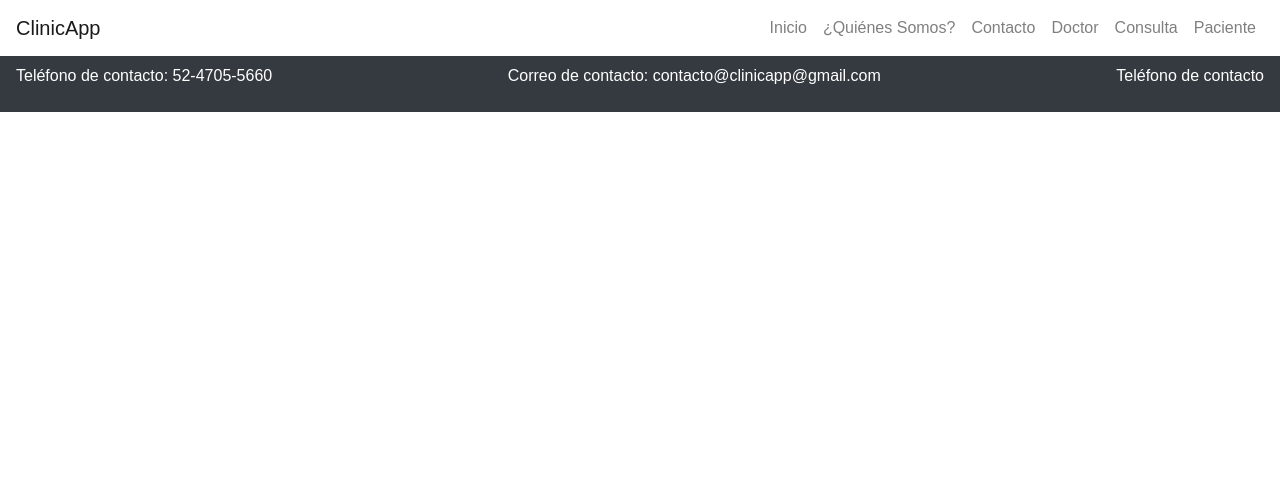
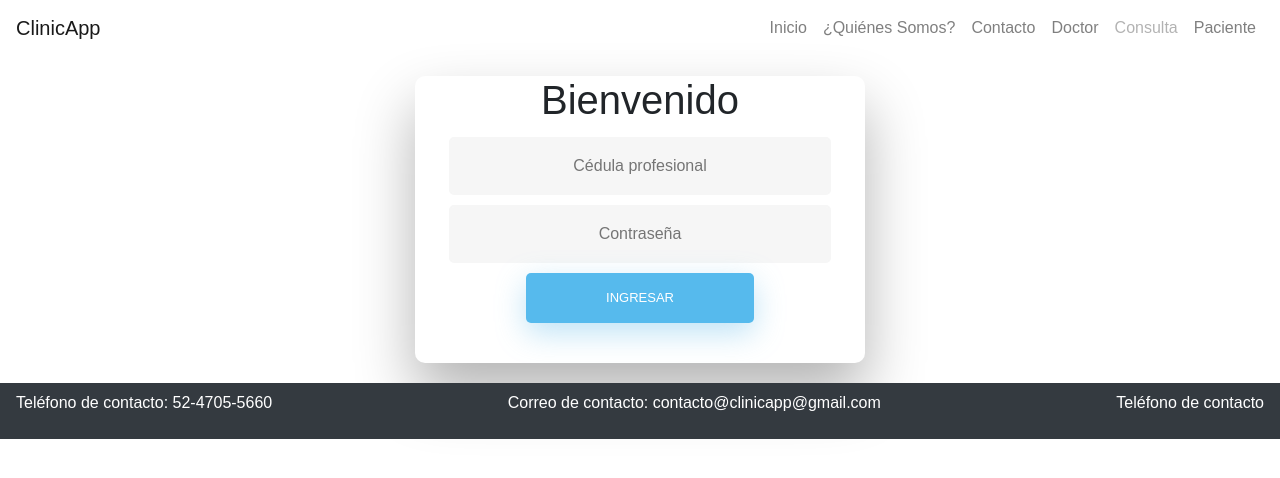
Before and after one commit to VictorGarMar7191/clinica, a React (Create React App) app: page /login-doctor in a window 1280 px wide. Shown: the top 478 px of the page. Built offline with nearby package versions, Linux system fonts and the light colour scheme.

Commit message:
login médico

```diff
--- a/src/App.js
+++ b/src/App.js
@@ -8,6 +8,7 @@ import LogInPacient from "./containers/LonInPacient/LogInPacient";
 import DoctorContainer from './containers/DoctorContainer/DoctorContainer';
 import PacientCard from "./containers/PacientCard/PacientCard";
 import ConsultForm from "./components/consultForm/consultForm";
+import LogInMedContainer from './containers/LogInMedContainer/LogInMedContainer'
 
 function App() {
   return (
@@ -17,6 +18,7 @@ function App() {
         <Route exact path="/inicio" component={Landing} />
         <Route exact path="/log-in-pac" component={LogInPacient} />
         <Route exact path="/register-doctor" component={DoctorContainer} />
+        <Route exact path="/login-doctor" component={LogInMedContainer} />
         <Route exact path="/Consulta" component={ConsultForm} />
         <Route exact path="/paciente1" component={PacientCard} />
         </Switch>
--- /dev/null
+++ b/src/components/LoginMedico/LoginMedico.css
@@ -0,0 +1,271 @@
+html {
+    background-color: white;
+}
+
+body {
+    font-family: "Poppins", sans-serif;
+    height: 100vh;
+}
+
+a {
+    color: #92badd;
+    display: inline-block;
+    text-decoration: none;
+    font-weight: 400;
+}
+
+h2 {
+    text-align: center;
+    font-size: 16px;
+    font-weight: 600;
+    text-transform: uppercase;
+    display: inline-block;
+    margin: 40px 8px 10px 8px;
+    color: #cccccc;
+}
+
+.wrapper {
+    display: flex;
+    align-items: center;
+    flex-direction: column;
+    justify-content: center;
+    width: 100%;
+    min-height: 100%;
+    padding: 20px;
+}
+
+#formContent {
+    -webkit-border-radius: 10px 10px 10px 10px;
+    border-radius: 10px 10px 10px 10px;
+    background: #fff;
+    padding: 30px;
+    width: 90%;
+    max-width: 450px;
+    position: relative;
+    padding: 0px;
+    -webkit-box-shadow: 0 30px 60px 0 rgba(0, 0, 0, 0.3);
+    box-shadow: 0 30px 60px 0 rgba(0, 0, 0, 0.3);
+    text-align: center;
+}
+
+#formFooter {
+    background-color: #f6f6f6;
+    border-top: 1px solid #dce8f1;
+    padding: 25px;
+    text-align: center;
+    -webkit-border-radius: 0 0 10px 10px;
+    border-radius: 0 0 10px 10px;
+}
+
+h2.inactive {
+    color: #cccccc;
+}
+
+h2.active {
+    color: #0d0d0d;
+    border-bottom: 2px solid #5fbae9;
+}
+
+button[type=button],
+input[type=button],
+input[type=submit],
+input[type=reset] {
+    background-color: #56baed;
+    border: none;
+    color: white;
+    padding: 15px 80px;
+    text-align: center;
+    text-decoration: none;
+    display: inline-block;
+    text-transform: uppercase;
+    font-size: 13px;
+    -webkit-box-shadow: 0 10px 30px 0 rgba(95, 186, 233, 0.4);
+    box-shadow: 0 10px 30px 0 rgba(95, 186, 233, 0.4);
+    -webkit-border-radius: 5px 5px 5px 5px;
+    border-radius: 5px 5px 5px 5px;
+    margin: 5px 20px 40px 20px;
+    -webkit-transition: all 0.3s ease-in-out;
+    -moz-transition: all 0.3s ease-in-out;
+    -ms-transition: all 0.3s ease-in-out;
+    -o-transition: all 0.3s ease-in-out;
+    transition: all 0.3s ease-in-out;
+}
+button[type=button]:hover,
+input[type=button]:hover,
+input[type=submit]:hover,
+input[type=reset]:hover {
+    background-color: #39ace7;
+}
+
+button[type=button]:active,
+input[type=button]:active,
+input[type=submit]:active,
+input[type=reset]:active {
+    -moz-transform: scale(0.95);
+    -webkit-transform: scale(0.95);
+    -o-transform: scale(0.95);
+    -ms-transform: scale(0.95);
+    transform: scale(0.95);
+}
+
+input[type=password]{
+    background-color: #f6f6f6;
+    border: none;
+    color: #0d0d0d;
+    padding: 15px 32px;
+    text-align: center;
+    text-decoration: none;
+    display: inline-block;
+    font-size: 16px;
+    margin: 5px;
+    width: 85%;
+    border: 2px solid #f6f6f6;
+    -webkit-transition: all 0.5s ease-in-out;
+    -moz-transition: all 0.5s ease-in-out;
+    -ms-transition: all 0.5s ease-in-out;
+    -o-transition: all 0.5s ease-in-out;
+    transition: all 0.5s ease-in-out;
+    -webkit-border-radius: 5px 5px 5px 5px;
+    border-radius: 5px 5px 5px 5px;
+}
+
+input[type=text]:focus {
+    background-color: #fff;
+    border-bottom: 2px solid #5fbae9;
+}
+
+input[type=password]:focus {
+    background-color: #fff;
+    border-bottom: 2px solid #5fbae9;
+}
+
+input[type=text]:placeholder {
+    color: #cccccc;
+}
+
+input[type=password]:placeholder {
+    color: #cccccc;
+}
+
+
+.fadeInDown {
+    -webkit-animation-name: fadeInDown;
+    animation-name: fadeInDown;
+    -webkit-animation-duration: 1s;
+    animation-duration: 1s;
+    -webkit-animation-fill-mode: both;
+    animation-fill-mode: both;
+}
+
+@-webkit-keyframes fadeInDown {
+    0% {
+        opacity: 0;
+        -webkit-transform: translate3d(0, -100%, 0);
+        transform: translate3d(0, -100%, 0);
+    }
+    100% {
+        opacity: 1;
+        -webkit-transform: none;
+        transform: none;
+    }
+}
+
+@keyframes fadeInDown {
+    0% {
+        opacity: 0;
+        -webkit-transform: translate3d(0, -100%, 0);
+        transform: translate3d(0, -100%, 0);
+    }
+    100% {
+        opacity: 1;
+        -webkit-transform: none;
+        transform: none;
+    }
+}
+
+@-webkit-keyframes fadeIn {
+    from {
+        opacity: 0;
+    }
+    to {
+        opacity: 1;
+    }
+}
+
+@-moz-keyframes fadeIn {
+    from {
+        opacity: 0;
+    }
+    to {
+        opacity: 1;
+    }
+}
+
+@keyframes fadeIn {
+    from {
+        opacity: 0;
+    }
+    to {
+        opacity: 1;
+    }
+}
+
+.fadeIn {
+    opacity: 0;
+    -webkit-animation: fadeIn ease-in 1;
+    -moz-animation: fadeIn ease-in 1;
+    animation: fadeIn ease-in 1;
+    -webkit-animation-fill-mode: forwards;
+    -moz-animation-fill-mode: forwards;
+    animation-fill-mode: forwards;
+    -webkit-animation-duration: 1s;
+    -moz-animation-duration: 1s;
+    animation-duration: 1s;
+}
+
+.fadeIn.first {
+    -webkit-animation-delay: 0.4s;
+    -moz-animation-delay: 0.4s;
+    animation-delay: 0.4s;
+}
+
+.fadeIn.second {
+    -webkit-animation-delay: 0.6s;
+    -moz-animation-delay: 0.6s;
+    animation-delay: 0.6s;
+}
+
+.fadeIn.third {
+    -webkit-animation-delay: 0.8s;
+    -moz-animation-delay: 0.8s;
+    animation-delay: 0.8s;
+}
+
+.fadeIn.fourth {
+    -webkit-animation-delay: 1s;
+    -moz-animation-delay: 1s;
+    animation-delay: 1s;
+}
+
+.underlineHover:after {
+    display: block;
+    left: 0;
+    bottom: -10px;
+    width: 0;
+    height: 2px;
+    background-color: #56baed;
+    content: "";
+    transition: width 0.2s;
+}
+
+.underlineHover:hover {
+    color: #0d0d0d;
+}
+
+.underlineHover:hover:after {
+    width: 100%;
+}
+
+*:focus {
+    outline: none;
+}
--- /dev/null
+++ b/src/components/LoginMedico/LoginMedico.js
@@ -0,0 +1,81 @@
+import React, { useState } from 'react'
+import { useHistory } from 'react-router-dom';
+import { Link } from 'react-router-dom'
+import './LoginMedico.css'
+import axios from 'axios';
+
+const LoginMedico = () => {
+
+    const PROJECT = 'clinicapp-3b040';
+
+    const [cedula, setCedula] = useState('');
+    const [password, setPassword] = useState('');
+    const history = useHistory();
+
+    const handleCedula = (e) => {
+        setCedula(e.target.value);
+    }
+
+    const handlePassword = (e) => {
+        setPassword(e.target.value);
+    }
+
+    const consultMed = () => {
+        axios.get(`https://${PROJECT}.firebaseio.com/registro-medicos.json`)
+            .then(({ data }) => {
+                const arrayCedulas = Object.keys(data).map((key) => data[key].cedula)
+                for (let i = 0; i < arrayCedulas.length; i++) {
+                    // Se busca si existe el número de cédula
+                    if (arrayCedulas[i] === cedula) {
+                        // Se busca si está bien la contraseña
+                        const arrayPassword = Object.keys(data).map((key) => data[key].password)
+                        for (let i = 0; i < arrayPassword.length; i++) {
+                            if (arrayPassword[i] === password) {
+                                // Si ambos datos concuerdan, se redirige a otra parte
+                                window.location.href = '/Consulta';
+                                console.log("Exitoso")
+                            } else {
+                                alert("Contraseña incorrecta")
+                            }
+                        }
+                    } else {
+                        alert(`El número de cédula ${cedula} no fue encontrado`)
+                    }
+                }
+            });
+    }
+
+    return (
+        <div>
+            <div className="wrapper fadeInDown">
+                <div id="formContent">
+                    <div className="fadeIn first">
+                        <h1>Bienvenido</h1>
+                    </div>
+
+                    <input
+                        onChange={handleCedula}
+                        type="text"
+                        id="cedula"
+                        className="fadeIn second"
+                        name="login"
+                        placeholder="Cédula profesional"
+                        value={cedula}
+                    />
+                    <input
+                        onChange={handlePassword}
+                        type="password"
+                        id="contrasenia"
+                        className="fadeIn third"
+                        name="login"
+                        placeholder="Contraseña"
+                        value={password}
+                    />
+                    <button onClick={() => consultMed()} type="button" className="fadeIn fourth">Ingresar</button>
+                </div>
+            </div>
+        </div>
+    )
+}
+
+export default LoginMedico
--- a/src/components/navbar/navbar.js
+++ b/src/components/navbar/navbar.js
@@ -17,7 +17,7 @@ const Navbar = () => {
                 <NavLink className="nav-link" activeClassName="disabled" to="/Quienes">¿Quiénes Somos?</NavLink>
                 <NavLink className="nav-link" activeClassName="disabled" to="/Contacto">Contacto</NavLink>
                 <NavLink className="nav-link" activeClassName="disabled" to="/register-doctor">Doctor</NavLink>
-                <NavLink className="nav-link" activeClassName="disabled" to="/Consulta">Consulta</NavLink>
+                <NavLink className="nav-link" activeClassName="disabled" to="/login-doctor">Consulta</NavLink>
                 <NavLink className="nav-link" activeClassName="disabled" to="/log-in-pac">Paciente</NavLink>
             </div>
         </div>
--- /dev/null
+++ b/src/containers/LogInMedContainer/LogInMedContainer.js
@@ -0,0 +1,12 @@
+import React from 'react'
+import LoginMedico from './../../components/LoginMedico/LoginMedico'
+
+const LogInMedContainer = () => {
+    return (
+        <div className="container">
+            <LoginMedico />
+        </div>
+    )
+}
+
+export default LogInMedContainer
--- a/src/views/doctor/doctor.js
+++ b/src/views/doctor/doctor.js
@@ -11,6 +11,7 @@ const Doctor = () => {
   const [apellidos, setApellidos] = useState('');
   const [especialidad, setEspecialidad] = useState('');
   const [horario, setHorario] = useState('');
+  const [password, setPassword] = useState('');
   const [error, setError] = useState('');
   const history = useHistory();
   const [loading, setLoading] = useState(false);
@@ -35,19 +36,25 @@ const Doctor = () => {
     setHorario(e.target.value);
   }
 
+  const handlePassword = (e) => {
+    setPassword(e.target.value);
+  }
+
   const createRegister = () => {
     setLoading(true);
     if (nombre.length > 2
       && apellidos.length > 5
       && cedula.length > 5
       && especialidad.length > 5
-      && horario.length > 5) {
+      && horario.length > 5
+      && password.length >5) {
       const body = {
         cedula: cedula,
         nombre: nombre,
         apellidos: apellidos,
         especialidad: especialidad,
-        horario: horario
+        horario: horario,
+        password: password
       }
       axios.post(`https://${PROJECT}.firebaseio.com/registro-medicos.json`, body)
         .then(() => {
@@ -102,6 +109,15 @@ const Doctor = () => {
           <input onChange={handleHorario} value={horario} type="text" className="form-control text-left" id="horario"  />
         </div>
         </div>
+
+        <div className="form-group row">
+          <label htmlFor="" className="col-sm-2 col-form-label">Contraseña</label>
+          <div className="col-sm-10">
+          <input onChange={handlePassword} value={password} type="password" className="form-control text-left" id="password"
+                  placeholder="La contraseña debe tener mínimo 5 caracteres" />
+        </div>
+        </div>
+
         <div class="text-danger">
            {error}
          </div>
```
